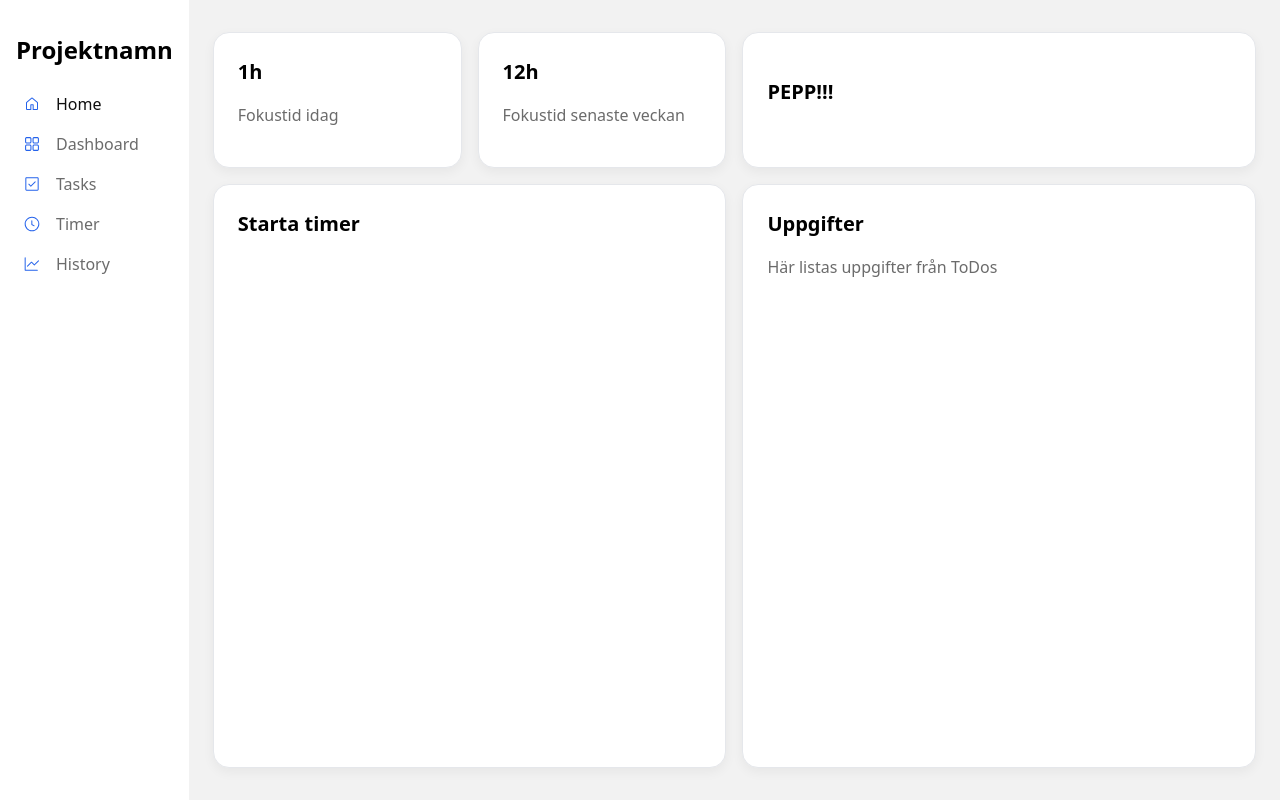
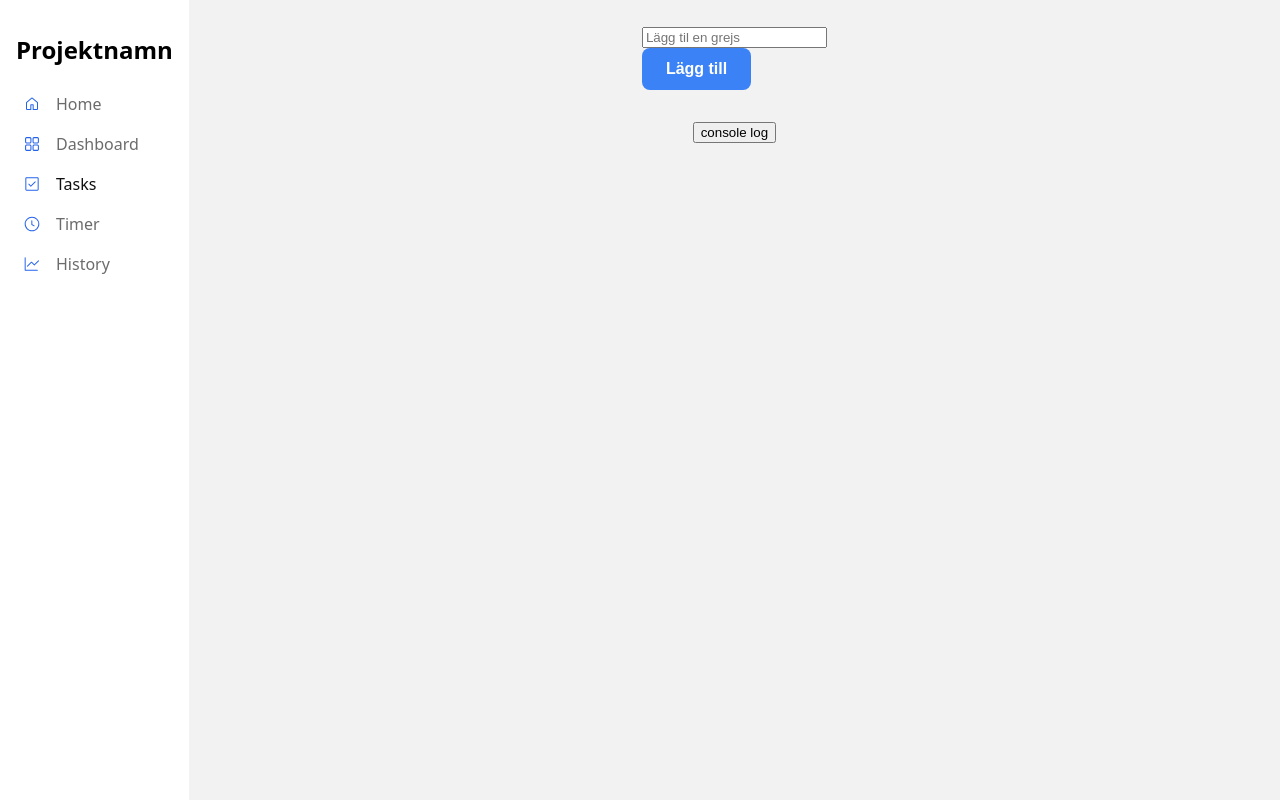
Before and after one commit to vczarnotta/kottekliv-productivity-app, a React (Vite) app: page / in a window 1280 px wide. Built offline with nearby package versions, Linux system fonts and the light colour scheme.

Commit message:
made simple todo functional

```diff
--- a/package.json
+++ b/package.json
@@ -11,6 +11,7 @@
   },
   "dependencies": {
     "react": "^19.2.0",
+    "react-dom": "^19.2.3",
     "react-icons": "^5.5.0"
   },
   "devDependencies": {
--- a/src/App.jsx
+++ b/src/App.jsx
@@ -17,7 +17,7 @@ const pages = {
 }
 
 function App() {
-  const [ activePage, setActivePage ] = useState("Home")
+  const [ activePage, setActivePage ] = useState("Tasks")
 
   return(
     <div className='body-container'>
--- /dev/null
+++ b/src/components/Tasks/TodoList.jsx
@@ -0,0 +1,64 @@
+import { useReducer, useState } from "react";
+import Button from "../Button/Button";
+import "./TodoList.css";
+
+// list is empty at first
+const initialState = [];
+
+
+function toDoreducer(state, action) {
+    switch (action.type) {
+        case "ADD":
+            return [...state, { text: action.payload, id: Date.now()}]; // attatch unique id so i can delete later
+        case "DELETE":
+            return state.filter(task => task.id !== action.payload); // returnerar allt förutom det som matchade
+        default:
+            return state;
+    }
+}
+
+
+function TodoList() {
+
+    const [text, setText] = useState("");
+    const [state, dispatch] = useReducer(toDoreducer, initialState);
+
+    const handleSubmit = (event) => { // avoids weird refresh i think?
+        event.preventDefault();
+        if (text.trim() === "") return;
+
+        // sends text as payload and then deletes it from text useState
+        dispatch({ type: "ADD", payload: text})
+        setText("");
+    };
+
+
+
+    return (
+    <>
+        <form onSubmit={handleSubmit}>
+            <input
+            type="text"
+            value={text}
+            onChange={(event => setText(event.target.value))}
+            placeholder="Lägg til en grejs"
+            />
+            <Button type="submit" onClick={() => {console.log()}}>Lägg till</Button>
+        </form>
+
+        <ul>
+            {state.map((task) => (
+                <li key={task.id}>
+                    {task.text}
+                    <button onClick={() => dispatch({ type: "DELETE", payload: task.id})}>
+                        X
+                    </button>
+                </li>
+            ))}
+        </ul>
+        <button onClick={console.log(state)}>console log</button>
+    </>
+    )
+}
+
+export default TodoList
--- a/src/pages/Tasks.jsx
+++ b/src/pages/Tasks.jsx
@@ -1,7 +1,9 @@
+import TodoList from "../components/Tasks/TodoList"
+
 function Tasks() {
   return(
     <div className="main-container">
-
+      <TodoList></TodoList>
     </div>
   )
 }
```
Also changed, not shown: src/components/Tasks/TodoList.css (added), 1 other file (tests, documents, lock files or other folders).
